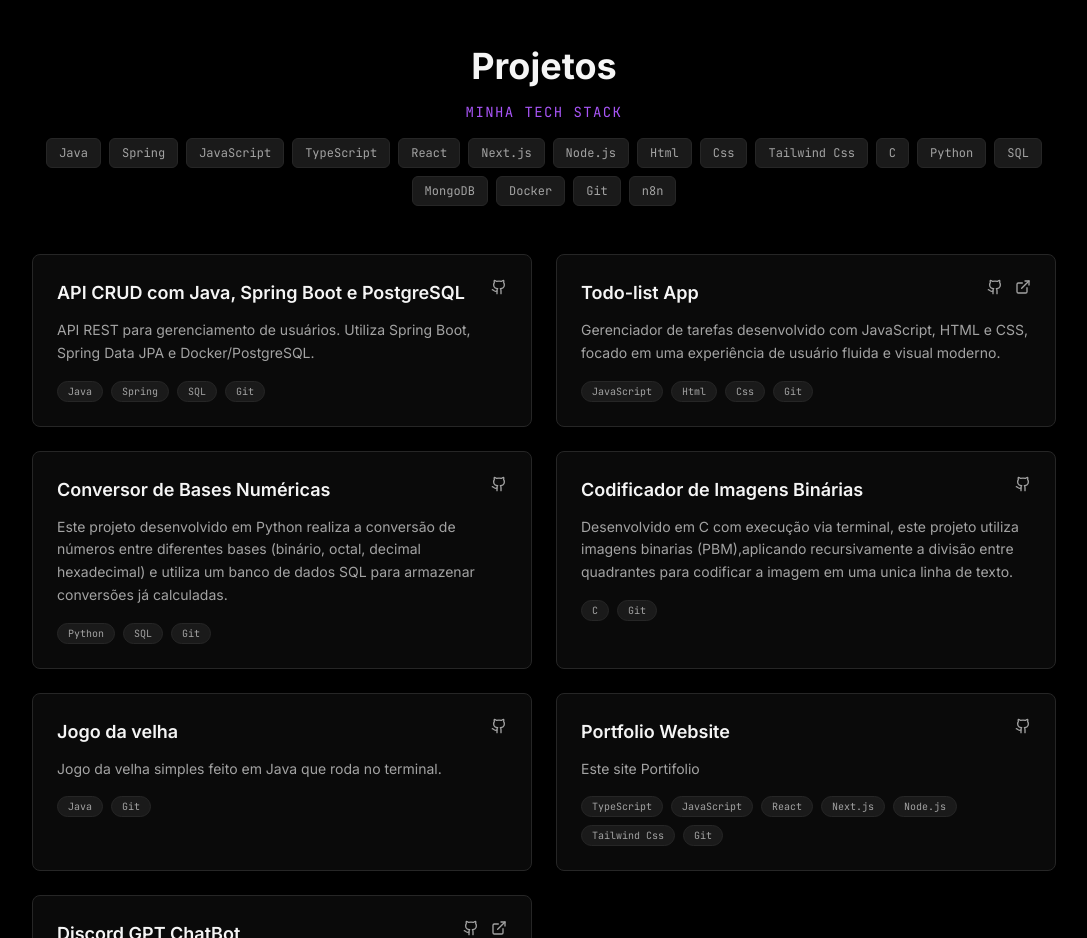
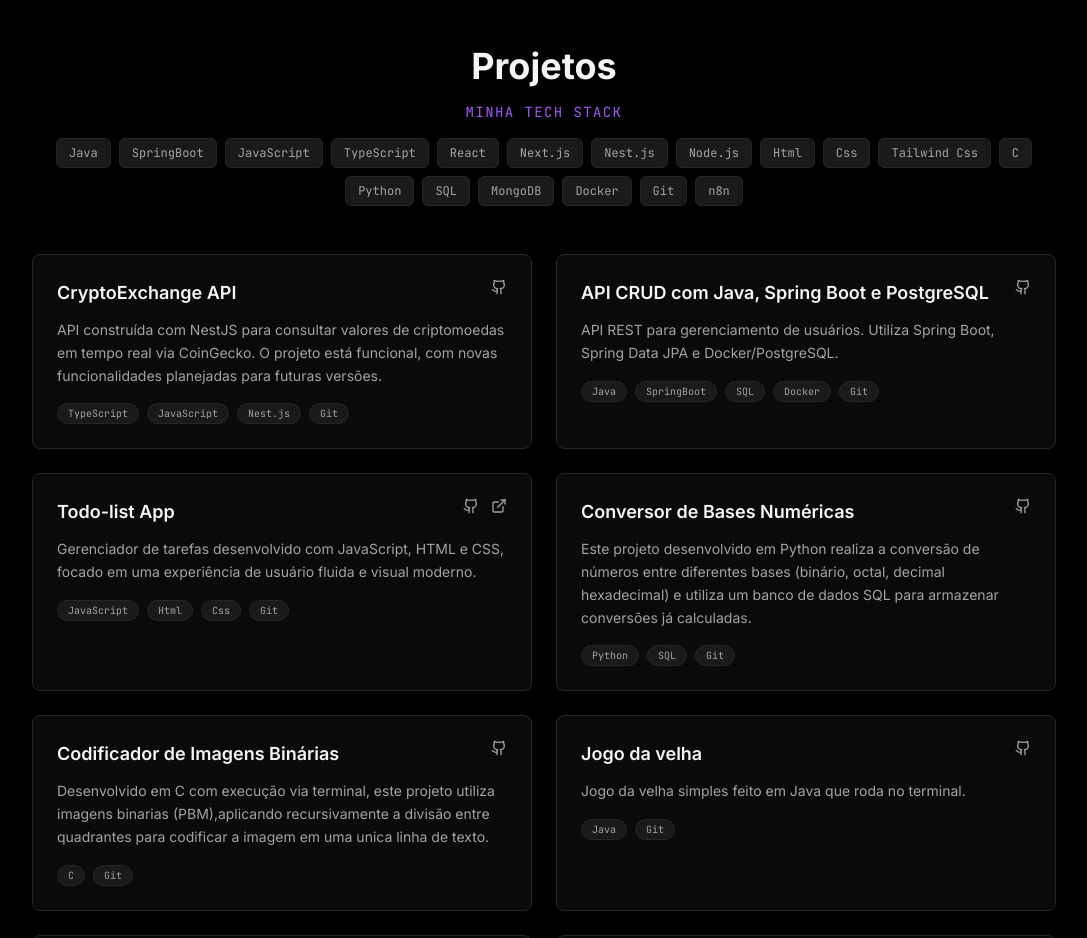
Before and after one commit to jircik/DevPortfolio, a Next.js app: page / in a window 1280 px wide. Shown: the part 1620-2558 px from the top of the page, without its empty margins (96-1183 px from the left). Built offline with nearby package versions, Linux system fonts and the light colour scheme.

Commit message:
Adicionando projeto CryptoExchange

```diff
--- a/components/projects-section.tsx
+++ b/components/projects-section.tsx
@@ -5,11 +5,12 @@ import { ExternalLink, Github } from "lucide-react"
 
 const technologies = [
   "Java",
-  "Spring",
+  "SpringBoot",
   "JavaScript",
   "TypeScript",
   "React",
   "Next.js",
+  "Nest.js",
   "Node.js",
   "Html",
   "Css",
@@ -25,10 +26,18 @@ const technologies = [
 
 const projects = [
   {
+    title: "CryptoExchange API",
+    description:
+        "API construída com NestJS para consultar valores de criptomoedas em tempo real via CoinGecko. O projeto está funcional, com novas funcionalidades planejadas para futuras versões.",
+    tech: ["TypeScript", "JavaScript", "Nest.js", "Git"],
+    github: "https://github.com/jircik/CryptoExchange-API",
+    live: null,
+  },
+  {
     title: "API CRUD com Java, Spring Boot e PostgreSQL",
     description:
         "API REST para gerenciamento de usuários. Utiliza Spring Boot, Spring Data JPA e Docker/PostgreSQL.",
-    tech: ["Java", "Spring", "SQL", "Git"],
+    tech: ["Java", "SpringBoot", "SQL","Docker", "Git"],
     github: "https://github.com/jircik/API-Spring-Boot-Gerenciamento-de-Usuarios",
     live: null,
   },
```
